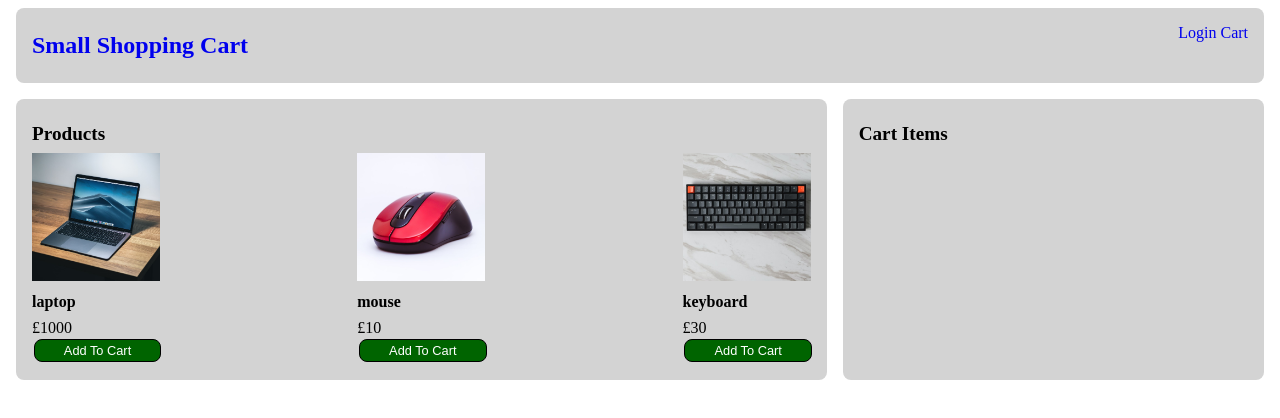
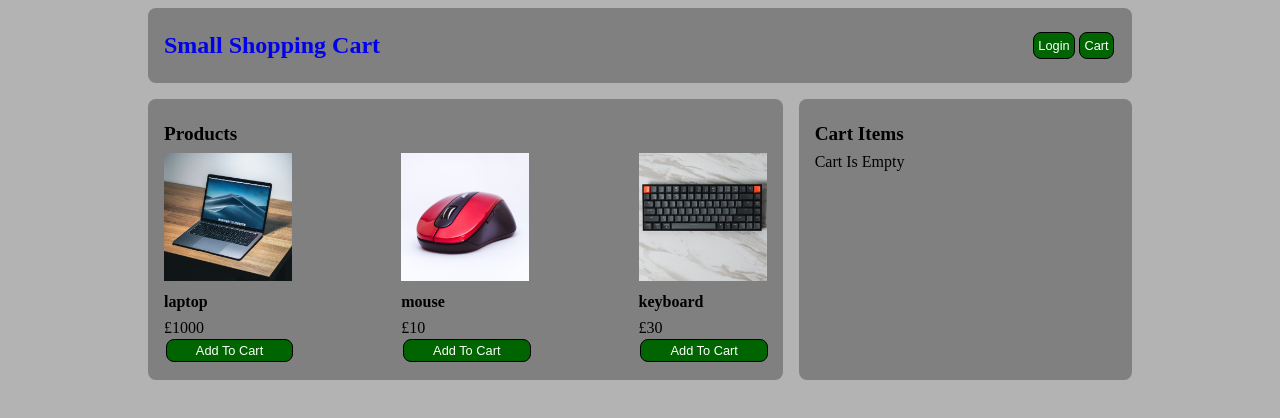
Before and after one commit to foley179/ecommerce-client-app, a React (Create React App) app: page / in a window 1280 px wide. Shown: the top 418 px of the page. Built offline with nearby package versions, Linux system fonts and the light colour scheme.

Commit message:
basic cart system working

```diff
--- a/src/App.js
+++ b/src/App.js
@@ -1,4 +1,5 @@
 import React from 'react'
+import {useState} from 'react'
 import Cart from './components/Cart'
 import Header from './components/Header'
 import Main from './components/Main'
@@ -6,12 +7,44 @@ import data from './data'
 
 function App() {
   const {products} = data
+  const [cartItems, setCartItems] = useState([])
+
+  function onAdd(product) {
+    const exist = cartItems.find((x) => x.id === product.id)
+    if (exist) {
+      setCartItems(
+        cartItems.map((x) => {
+          return x.id === product.id ? {...exist, qty: exist.qty + 1} : x
+        })
+      )
+    } else {
+      setCartItems([...cartItems, {...product, qty: 1}])
+    }
+  }
+
+  function onRemove(product) {
+    const exist = cartItems.find((x) => x.id === product.id)
+    if (exist.qty === 1) {
+      setCartItems(
+        cartItems.filter((item) => {
+          return item.id !== product.id
+        })
+      )
+    } else {
+      setCartItems(
+        cartItems.map((x) => {
+          return x.id === product.id ? {...exist, qty: exist.qty - 1} : x
+        })
+      )
+    }
+  }
+
   return (
     <>
-      <Header />
+      <Header cartQty={cartItems.length} />
       <div className="row">
-        <Main products={products} />
-        <Cart />
+        <Main onAdd={onAdd} products={products} />
+        <Cart onAdd={onAdd} onRemove={onRemove} cartItems={cartItems} />
       </div>
     </>
   )
--- a/src/components/Cart.js
+++ b/src/components/Cart.js
@@ -1,9 +1,46 @@
 import React from "react"
 
 export default function Cart(props) {
+    const {cartItems, onAdd, onRemove} = props
+    const itemsPrice = cartItems.reduce((acc, cur) => acc + (cur.price * cur.qty), 0)
+    const shippingPrice = itemsPrice > 2000 ? 0 : 30
+    const totalPrice = itemsPrice + shippingPrice
     return (
         <aside className="block col-1">
             <h2>Cart Items</h2>
+            {cartItems.length === 0 && <div>Cart Is Empty</div>}
+            {cartItems.map((item) => (
+                <div className="row" key={item.id} >
+                    <div className="col-2">{item.name}</div>
+                    <div className="col-2">
+                        <button className="remove button" onClick={() => {onRemove(item)} }>-</button>
+                        <button className="add button" onClick={() => {onAdd(item)} }>+</button>
+                    </div>
+                    <div className="col-2 text-right">
+                        {item.qty} x £{item.price.toFixed(2)}
+                    </div>
+                </div>
+            ))}
+            {cartItems.length > 0 && (
+                <>
+                <hr />
+                <div className="row">
+                    <div className="col-1">Cart total</div>
+                    <div className="col-2 text-right">£{itemsPrice.toFixed(2)}</div>
+                </div>
+                <div className="row">
+                    <div className="col-1">Shipping</div>
+                    <div className="col-2 text-right">£{shippingPrice.toFixed(2)}</div>
+                </div>
+                <div className="row">
+                    <div className="col-1"><strong>Total</strong></div>
+                    <div className="col-2 text-right"><strong>£{totalPrice.toFixed(2)}</strong></div>
+                </div>
+                <div className="row">
+                    <button  className="button">Checkout</button> {/* need an onClick */}
+                </div>
+                </>
+            )}
         </aside>
     )
 }
--- a/src/components/Header.js
+++ b/src/components/Header.js
@@ -1,15 +1,22 @@
 import React from "react"
 
 export default function Header(props) {
+    const {cartQty} = props
     return (
-        <header className="row center block">
+        <header className="row block">
             <div>
                 <a href="/">
                     <h1>Small Shopping Cart</h1>
                 </a>
             </div>
-            <div>
-                <a href="/login">Login</a> <a href="/Cart">Cart</a>
+            <div className="center">
+                {/* add logout button & logic */}
+                <button className="headerButton">Login</button>
+                <button className="headerButton">
+                    Cart {
+                        cartQty === 0 ? " " : <div className="badge">{cartQty}</div>
+                    }
+                </button>
             </div>
         </header>
     )
--- a/src/components/Main.js
+++ b/src/components/Main.js
@@ -2,14 +2,14 @@ import React from "react"
 import Product from "./Product"
 
 export default function Main(props) {
-    const {products} = props
+    const {products, onAdd} = props
     return (
         <main className="block col-2">
             <h2>Products</h2>
             <div className="row">
-                {products.map((product) => {
-                    return <Product key={product.id} product={product} />
-                })}
+                {products.map((product) => (
+                    <Product onAdd={onAdd} key={product.id} product={product} />
+                ))}
             </div>
         </main>
     )
--- a/src/components/Product.js
+++ b/src/components/Product.js
@@ -1,14 +1,14 @@
 import React from "react"
 
 export default function Product(props) {
-    const {product} = props
+    const {product, onAdd} = props
     return (
         <div>
             <img className="small" src={product.image} alt={product.name} />
             <h3>{product.name}</h3>
             <div>£{product.price}</div>
             <div>
-                <button>Add To Cart</button>
+                <button className="button" onClick={() => onAdd(product)}>Add To Cart</button>
             </div>
         </div>
     )
--- a/src/style.css
+++ b/src/style.css
@@ -1,3 +1,10 @@
+html {
+    background-color: #b3b3b3;
+}
+body {
+    max-width: 1000px;
+    margin: 0 auto;
+}
 h1, h2, h3 {
     margin: 0.5rem 0;
 }
@@ -24,18 +31,15 @@ a {
     flex: 2;
 }
 .block {
-    background-color: lightgrey;
+    background-color: #808080;
     padding: 1rem;
     margin: 0.5rem;
     border-radius: 0.5rem;
 }
-.row-center {
-    align-items: center;
-}
 .small {
     max-height: 8rem;
 }
-button {
+.button {
     font-size: 0.8rem;
     padding: 0.2rem;
     margin: 0.1rem;
@@ -46,3 +50,41 @@ button {
     cursor: pointer;
     color: white;
 }
+.headerButton {
+    display: inline;
+    border: 0.1rem black solid;
+    background-color: darkgreen;
+    color: white;
+    cursor: pointer;
+    border-radius: 0.5rem;
+    font-size: 0.8rem;
+    padding: 0.3rem;
+    margin: 0.1rem;
+}
+.center {
+    display: flex;
+    align-items: center;
+}
+button.add {
+    background-color: cyan;
+    width: 1.5rem;
+}
+button.remove {
+    background-color: red;
+    width: 1.5rem;
+}
+.badge {
+    display: inline;
+    background-color: red;
+    border: 1px solid black;
+    color: white;
+    width: 1.5rem;
+    padding: 0.1rem;
+    border-radius: 0.3rem;
+}
+.text-right {
+    text-align: right;
+}
+hr {
+    color: #b3b3b3;
+}
```
Also changed, not shown: src/components/CartItem.js (added, +14 -0 lines).
